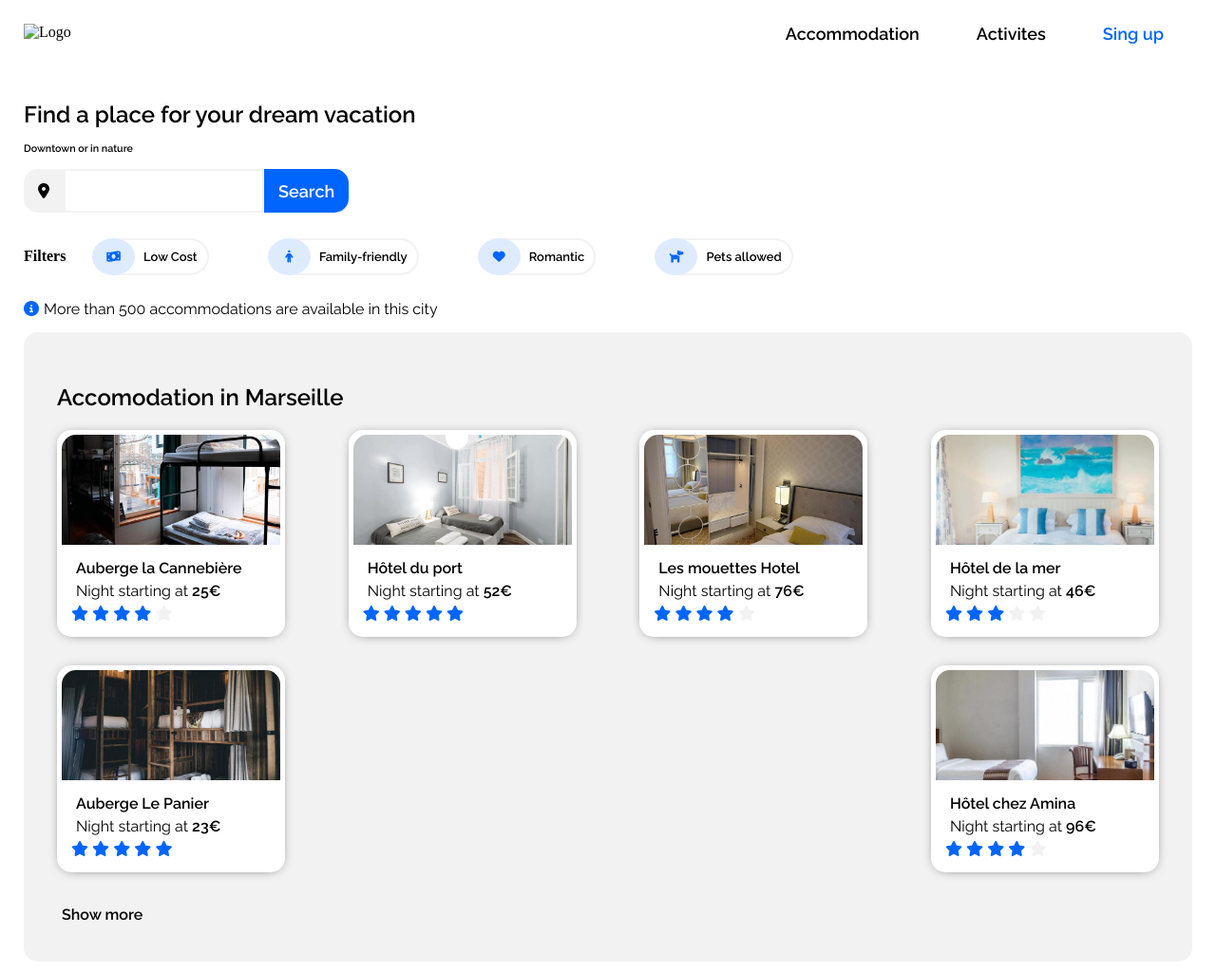
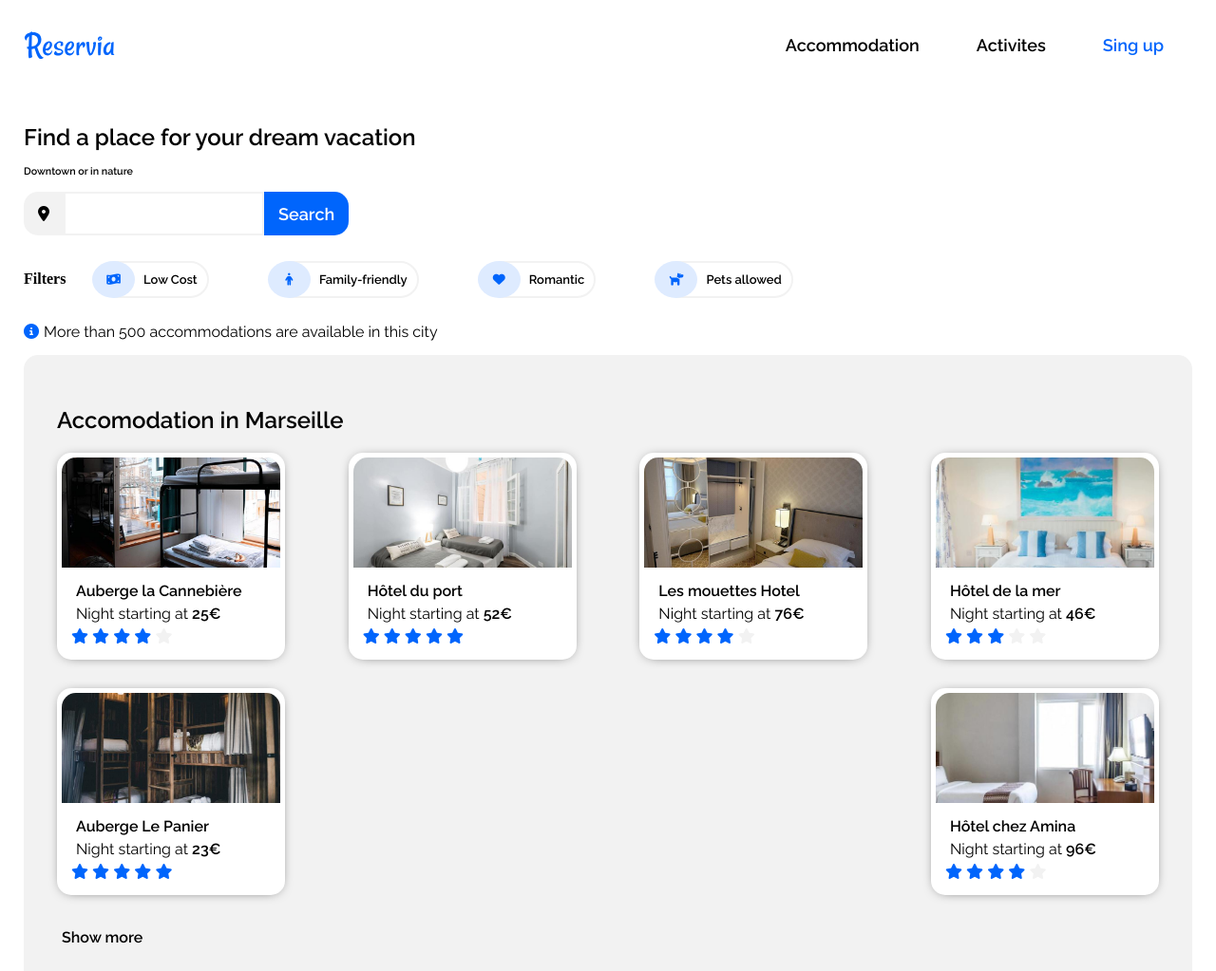
Before and after one commit to mihaela2428/MihaelaObradovici_2_06032020, a plain HTML site: page index.html in a window 1280 px wide. Shown: the top 1023 px of the page at 95% size. Drawn offline with Linux system fonts and the light colour scheme; the site is published under a folder, as on GitHub Pages, so addresses that start at the root find nothing.

Commit message:
Update index.html

```diff
--- a/index.html
+++ b/index.html
@@ -15,7 +15,7 @@
 
         <section id="oma_header">
                 <div class="oma_logo">
-                    <img src="/images/logo/Reservia.svg" alt="Logo">
+                    <img src="images/logo/Reservia.svg" alt="Logo">
                  </div>
                  <ul class="oma_menu">
                    <li><a class="nav1" href="file:///C:/Users/obrad/Desktop/ProiecteOC/P2/Reservia+ressources+EN/page_template.html?oma_search=#oma_accommodation">Accommodation</a></li>
```
